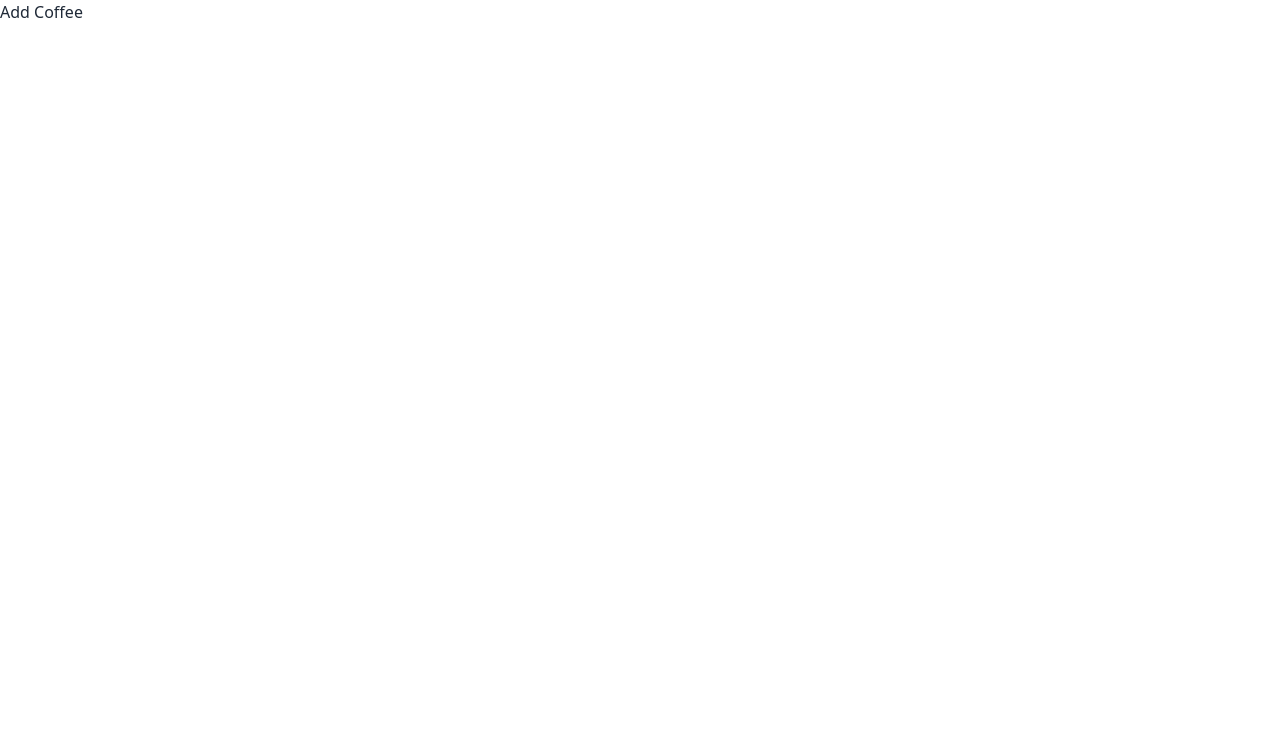
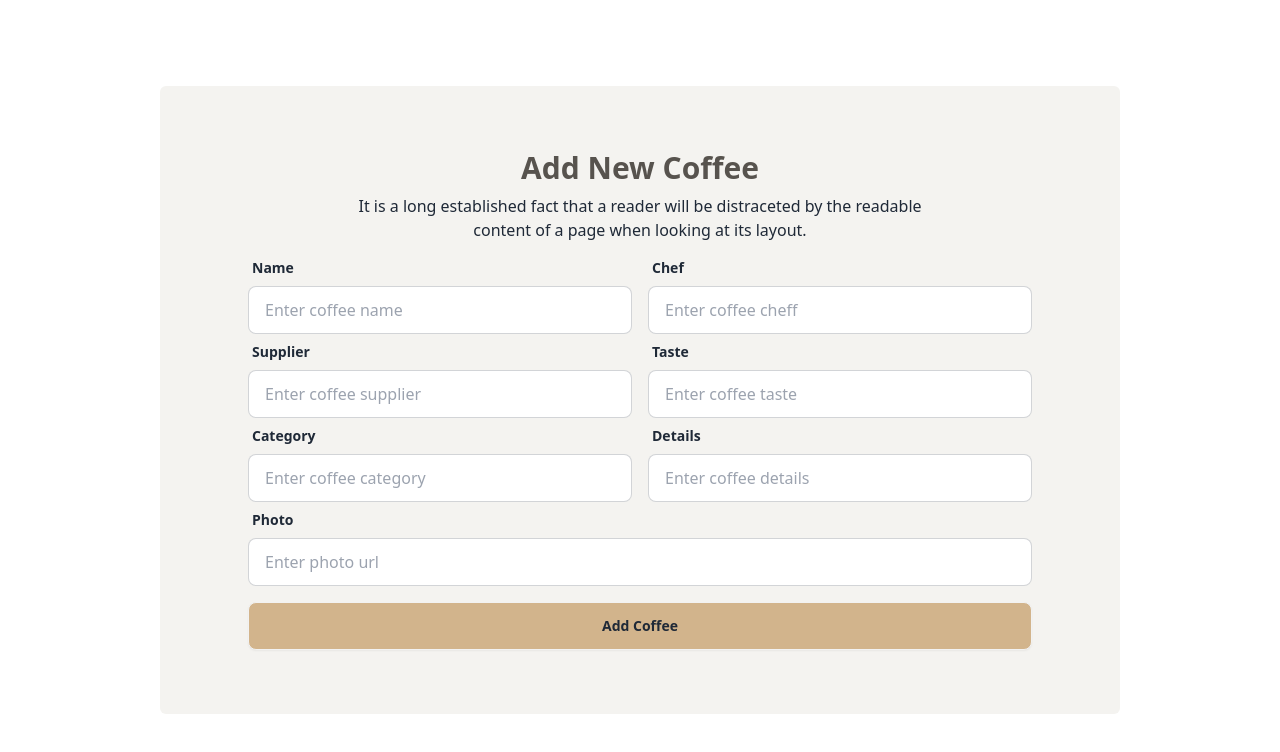
Before and after one commit to shariful-github/coffee-shop, a React (Vite) app in the folder coffee-store-client/: page /addcoffee in a window 1280 px wide. Shown: the top 752 px of the page. Built offline with nearby package versions, Linux system fonts and the light colour scheme.

Commit message:
add coffee page created

```diff
--- a/coffee-store-client/src/components/AddCoffee.jsx
+++ b/coffee-store-client/src/components/AddCoffee.jsx
@@ -1,8 +1,87 @@
 
 const AddCoffee = () => {
+
+    const handleAddCoffee = (event) => {
+        event.preventDefault();
+
+        const form = event.target;
+        const coffeeName = form.coffeeName.value;
+        const chef = form.chef.value;
+        const supplier = form.supplier.value;
+        const taste = form.taste.value;
+        const category = form.category.value;
+        const details = form.details.value;
+        const photoUrl = form.photoUrl.value;
+
+        const coffee = { coffeeName, chef, supplier, taste, category, details, photoUrl }
+
+        console.log(coffee);
+    }
+
     return (
-        <div>
-            Add Coffee
+        <div className="grid place-items-center h-screen">
+            <div className="w-3/4 bg-[#F4F3F0] mx-auto rounded-md px-20 py-16">
+                <h3 className="text-center text-3xl font-bold text-stone-600">Add New Coffee</h3>
+                <p className="w-3/4 mx-auto text-center py-2">It is a long established fact that a reader will be distraceted by the readable content of a page when looking at its layout.</p>
+                <form onSubmit={handleAddCoffee} action="">
+                    {/* Name & cheff row */}
+                    <div className="grid grid-cols-2">
+                        <label className="form-control w-full px-2">
+                            <div className="label">
+                                <span className="label-text font-semibold">Name</span>
+                            </div>
+                            <input type="text" name="coffeeName" placeholder="Enter coffee name" className="input input-bordered w-full" />
+                        </label>
+                        <label className="form-control w-full px-2">
+                            <div className="label">
+                                <span className="label-text font-semibold">Chef</span>
+                            </div>
+                            <input name="chef" type="text" placeholder="Enter coffee cheff" className="input input-bordered w-full" />
+                        </label>
+                    </div>
+                    {/* supplier & taste row */}
+                    <div className="grid grid-cols-2">
+                        <label className="form-control w-full px-2">
+                            <div className="label">
+                                <span className="label-text font-semibold">Supplier</span>
+                            </div>
+                            <input type="text" name="supplier" placeholder="Enter coffee supplier" className="input input-bordered w-full" />
+                        </label>
+                        <label className="form-control w-full px-2">
+                            <div className="label">
+                                <span className="label-text font-semibold">Taste</span>
+                            </div>
+                            <input type="text" name="taste" placeholder="Enter coffee taste" className="input input-bordered w-full" />
+                        </label>
+                    </div>
+                    {/* category & details row */}
+                    <div className="grid grid-cols-2">
+                        <label className="form-control w-full px-2">
+                            <div className="label">
+                                <span className="label-text font-semibold">Category</span>
+                            </div>
+                            <input type="text" name="category" placeholder="Enter coffee category" className="input input-bordered w-full" />
+                        </label>
+                        <label className="form-control w-full px-2">
+                            <div className="label">
+                                <span className="label-text font-semibold">Details</span>
+                            </div>
+                            <input type="text" name="details" placeholder="Enter coffee details" className="input input-bordered w-full" />
+                        </label>
+                    </div>
+                    {/* photo url row */}
+                    <label className="form-control w-full px-2">
+                        <div className="label">
+                            <span className="label-text font-semibold">Photo</span>
+                        </div>
+                        <input type="text" name="photoUrl" placeholder="Enter photo url" className="input input-bordered w-full" />
+                    </label>
+                    {/* coffee button */}
+                    <div className="px-2 mt-4">
+                        <input className="btn w-full px-2 bg-[#D2B48C] hover:bg-[#ad9678]" type="submit" value="Add Coffee" />
+                    </div>
+                </form>
+            </div>
         </div>
     );
 };
```
